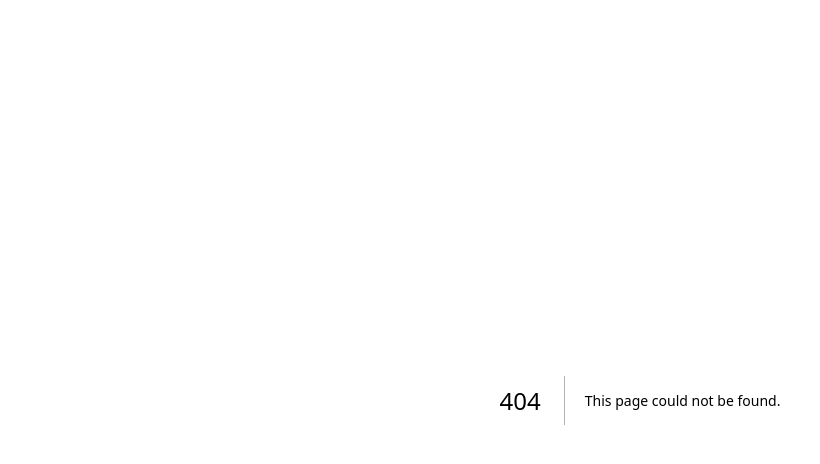
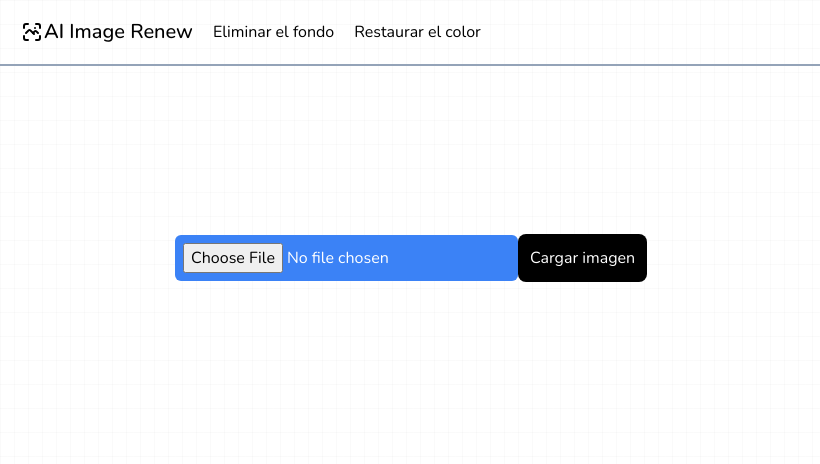
Before and after one commit to ramatc/ai-image-renew, a Next.js app: page /remove-bg in a window 1280 px wide. Before the commit this address had no page. Shown: the top 464 px of the page, without its empty margins (0-820 px from the left). Built offline with nearby package versions, Linux system fonts and the light colour scheme.

Commit message:
Agregando funcion para eliminar fondo

```diff
--- a/src/actions.ts
+++ b/src/actions.ts
@@ -20,7 +20,7 @@ export async function createPrediction(
     .then(({ secure_url }) => secure_url);
 
   const prediction = await fetch(
-    "https://replicate.com/api/models/jagilley/controlnet-hough/versions/854e8727697a057c525cdb45ab037f64ecca770a1769cc52287c2e56472a247b/predictions",
+    "https://replicate.com/api/models/cjwbw/rembg/versions/fb8af171cfa1616ddcf1242c093f9c46bcada5ad4cf6f2fbe8b81b330ec5c003/predictions",
     {
       headers: {
         accept: "application/json",
@@ -38,24 +38,11 @@ export async function createPrediction(
         "sec-fetch-site": "same-origin",
         "x-csrftoken": "A5sL51Out2VApJoQFJhlzUlGHa3UrENR",
       },
-      referrer: "https://replicate.com/jagilley/controlnet-hough",
+      referrer: "https://replicate.com/cjwbw/rembg",
       referrerPolicy: "same-origin",
       body: JSON.stringify({
         input: {
-          eta: 0,
           image: imageUrl,
-          scale: 9,
-          prompt: formData.get("prompt") as string,
-          a_prompt:
-            "best quality, extremely detailed, 4k, octane render, sharp, bloom, daylight",
-          n_prompt:
-            "longbody, lowres, bad anatomy, bad hands, missing fingers, extra digit, fewer digits, cropped, worst quality, low quality",
-          ddim_steps: 20,
-          num_samples: "1",
-          value_threshold: 0.1,
-          image_resolution: "512",
-          detect_resolution: 512,
-          distance_threshold: 0.1,
         },
         stream: false,
       }),
@@ -76,7 +63,7 @@ export async function getPrediction(id: string) {
       accept: "*/*",
       "accept-language": "es-ES,es;q=0.9",
       baggage:
-        "sentry-public_key=3dc017e574684610bbc7fd3b5519a4e8,sentry-trace_id=194f3a579ab047e3ad359084fab690d7,sentry-sample_rate=0.1",
+        "sentry-public_key=3dc017e574684610bbc7fd3b5519a4e8,sentry-trace_id=0bdb5ebe88fe428ca6c35dd71bb846cf,sentry-sample_rate=0.1",
       "cache-control": "no-cache",
       pragma: "no-cache",
       priority: "u=1, i",
@@ -87,10 +74,10 @@ export async function getPrediction(id: string) {
       "sec-fetch-dest": "empty",
       "sec-fetch-mode": "cors",
       "sec-fetch-site": "same-origin",
-      "sentry-trace": "194f3a579ab047e3ad359084fab690d7-9ac61b2719042eec-0",
+      "sentry-trace": "0bdb5ebe88fe428ca6c35dd71bb846cf-8176464f7e4193e6-0",
     },
     referrer:
-      "https://replicate.com/jagilley/controlnet-hough?prediction=fahj5wjchdrgm0cf2vkr83h9pc",
+      "https://replicate.com/cjwbw/rembg?prediction=avetbx74r5rgm0cf7ax9azw27w",
     referrerPolicy: "same-origin",
     body: null,
     method: "GET",
--- /dev/null
+++ b/src/app/components/header.tsx
@@ -0,0 +1,40 @@
+import Logo from "@/ui/icons/logo";
+import Link from "next/link";
+
+const Header = () => {
+  return (
+    <header>
+      <nav className="py-5 md:p-5 text-sm sm:text-base border-b-2 border-slate-400">
+        <ul className="flex flex-wrap gap-3 md:gap-5">
+          <li>
+            <Link
+              href="/"
+              className="hover:text-[#961b3c] transition-all duration-500 ease-in-out font-medium text-[20px] flex"
+            >
+              <Logo />
+              <span className="font-semibold">AI</span>&nbsp;Image Renew
+            </Link>
+          </li>
+          <li>
+            <Link
+              href="/remove-bg"
+              className="hover:text-[#961b3c] transition-all duration-500 ease-in-out"
+            >
+              Eliminar el fondo
+            </Link>
+          </li>
+          <li>
+            <Link
+              href="/restore-color"
+              className="hover:text-[#961b3c] transition-all duration-500 ease-in-out"
+            >
+              Restaurar el color
+            </Link>
+          </li>
+        </ul>
+      </nav>
+    </header>
+  );
+};
+
+export default Header;
--- a/src/app/globals.css
+++ b/src/app/globals.css
@@ -24,7 +24,7 @@ html {
 }
 
 body {
-  color: white;
+  color: black;
 }
 
 a {
@@ -34,12 +34,6 @@ a {
 
 p {
   max-width: 75ch;
-}
-
-@media (prefers-color-scheme: dark) {
-  html {
-    color-scheme: dark;
-  }
 }
 
 @media (prefers-reduced-motion: reduce) {
--- a/src/app/layout.tsx
+++ b/src/app/layout.tsx
@@ -1,12 +1,15 @@
 import type { Metadata } from "next";
-import { Inter } from "next/font/google";
+import { Nunito } from "next/font/google";
+import Header from "@/app/components/header";
 import "./globals.css";
 
-const inter = Inter({ subsets: ["latin"] });
+const nunito = Nunito({ subsets: ["latin"] });
 
 export const metadata: Metadata = {
-  title: "Create Next App",
-  description: "Generated by create next app",
+  title:
+    "AI Image Renew | Elimina el fondo de imágenes y restaura el color de imágenes antiguas",
+  description:
+    "Aplicación para eliminar fondo de imágenes y restaurar el color de imágenes antiguas",
 };
 
 export default function RootLayout({
@@ -15,8 +18,12 @@ export default function RootLayout({
   children: React.ReactNode;
 }>) {
   return (
-    <html lang="en">
-      <body className={inter.className}>{children}</body>
+    <html lang="es">
+      <body className={`${nunito.className} relative`}>
+        <div className="absolute inset-0 -z-10 h-full w-full bg-white bg-[linear-gradient(to_right,#8080800a_1px,transparent_1px),linear-gradient(to_bottom,#8080800a_1px,transparent_1px)] bg-[size:14px_24px]"></div>
+        <Header />
+        {children}
+      </body>
     </html>
   );
 }
--- a/src/app/page.tsx
+++ b/src/app/page.tsx
@@ -1,58 +1,5 @@
-"use client";
-
-import { useFormState, useFormStatus } from "react-dom";
-
-import { createPrediction, getPrediction } from "@/actions";
-import { Prediction } from "@/types";
-
-const sleep = (ms: number) => new Promise((resolve) => setTimeout(resolve, ms));
-
-function FormContent() {
-  const { pending } = useFormStatus();
-
+export default function Home() {
   return (
-    <>
-      <input
-        placeholder="https://replicate.delivery/pbxt/IJZOELWrncBcjdE1s5Ko8ou35ZOxjNxDqMf0BhoRUAtv76u4/room.png"
-        defaultValue="https://replicate.delivery/pbxt/IJZOELWrncBcjdE1s5Ko8ou35ZOxjNxDqMf0BhoRUAtv76u4/room.png"
-        type="file"
-        name="image"
-        className="my-2"
-        accept="image/*"
-      />
-      <textarea name="prompt" placeholder="An industrial bedroom" />
-      <button
-        type="submit"
-        className="bg-white w-full text-black p-3 rounded mt-2"
-        disabled={pending}
-      >
-        Crear
-      </button>
-    </>
+    <section className="px-12 pt-12 pb-4 min-h-screen max-w-[1250px] mx-auto md:px-20 md:pt-20"></section>
   );
 }
-
-export default function Home() {
-  const [state, formAction] = useFormState(handleSubmit, null);
-
-  async function handleSubmit(_state: null | Prediction, formData: FormData) {
-    let prediction = await createPrediction(formData);
-
-    while (["starting", "processing"].includes(prediction.status)) {
-      prediction = await getPrediction(prediction.id);
-
-      await sleep(4000);
-    }
-
-    return prediction;
-  }
-
-  return (
-    <section className="px-12 pt-12 pb-4 min-h-screen max-w-[1250px] mx-auto md:px-20 md:pt-20">
-      {state?.output && <img alt="Prev del render" src={state.output[1]} />}
-      <form action={formAction}>
-        <FormContent />
-      </form>
-    </section>
-  );
-}
--- /dev/null
+++ b/src/app/remove-bg/page.tsx
@@ -0,0 +1,65 @@
+"use client";
+
+import "two-up-element";
+import { useFormState, useFormStatus } from "react-dom";
+
+import { createPrediction, getPrediction } from "@/actions";
+import { Prediction } from "@/types";
+
+function FormContent() {
+  const { pending } = useFormStatus();
+
+  return (
+    <>
+      {pending ? <p>Loading...</p> : null}
+      <input
+        type="file"
+        name="image"
+        className="my-2 p-2 bg-blue-500 text-white rounded-md cursor-pointer hover:bg-blue-600"
+        accept="image/*"
+      />
+
+      <button
+        type="submit"
+        className="bg-black text-white p-3 rounded-lg mt-2"
+        disabled={pending}
+      >
+        Cargar imagen
+      </button>
+    </>
+  );
+}
+
+const sleep = (ms: number) => new Promise((resolve) => setTimeout(resolve, ms));
+
+export default function Home() {
+  const [state, formAction] = useFormState(handleSubmit, null);
+
+  async function handleSubmit(_state: null | Prediction, formData: FormData) {
+    let prediction = await createPrediction(formData);
+
+    while (["starting", "processing"].includes(prediction.status)) {
+      prediction = await getPrediction(prediction.id);
+
+      await sleep(4000);
+    }
+
+    return prediction;
+  }
+
+  return (
+    <section className="px-12 pt-12 pb-4 min-h-screen max-w-[1250px] mx-auto md:px-20 md:pt-20">
+      {/* <two-up>
+        {state?.input.image && (
+          <img alt="Prev del render" src={state.input.image} />
+        )}
+
+        {state?.output && <img alt="Prev del render" src={state.output} />}
+      </two-up> */}
+
+      <form action={formAction} className="p-20 border-double rounded">
+        <FormContent />
+      </form>
+    </section>
+  );
+}
--- /dev/null
+++ b/src/app/restore-color/page.tsx
@@ -0,0 +1,5 @@
+const PageRestore = () => {
+  return <div>PageRestore</div>;
+};
+
+export default PageRestore;
--- /dev/null
+++ b/src/ui/icons/logo.tsx
@@ -0,0 +1,26 @@
+const Image = () => {
+  return (
+    <svg
+      xmlns="http://www.w3.org/2000/svg"
+      width="24"
+      height="24"
+      viewBox="0 0 24 24"
+      fill="none"
+      stroke="currentColor"
+      strokeWidth="2"
+      strokeLinecap="round"
+      strokeLinejoin="round"
+    >
+      <path stroke="none" d="M0 0h24v24H0z" fill="none" />
+      <path d="M15 8h.01" />
+      <path d="M6 13l2.644 -2.644a1.21 1.21 0 0 1 1.712 0l3.644 3.644" />
+      <path d="M13 13l1.644 -1.644a1.21 1.21 0 0 1 1.712 0l1.644 1.644" />
+      <path d="M4 8v-2a2 2 0 0 1 2 -2h2" />
+      <path d="M4 16v2a2 2 0 0 0 2 2h2" />
+      <path d="M16 4h2a2 2 0 0 1 2 2v2" />
+      <path d="M16 20h2a2 2 0 0 0 2 -2v-2" />
+    </svg>
+  );
+};
+
+export default Image;
```
Also changed, not shown: package.json (+6 -5 lines), src/types.ts (+22 -1 lines), 1 other file (tests, documents, lock files or other folders).
